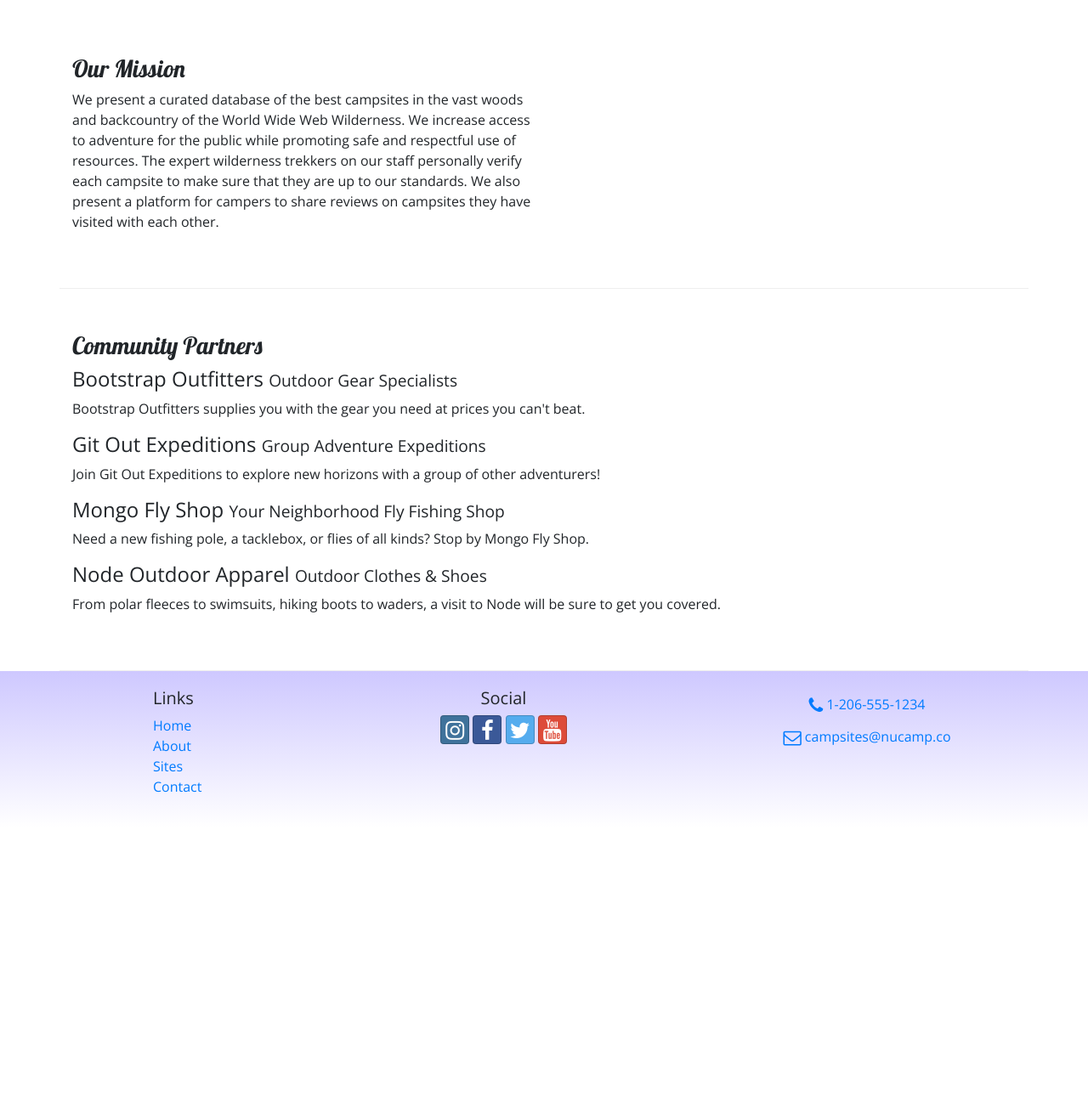
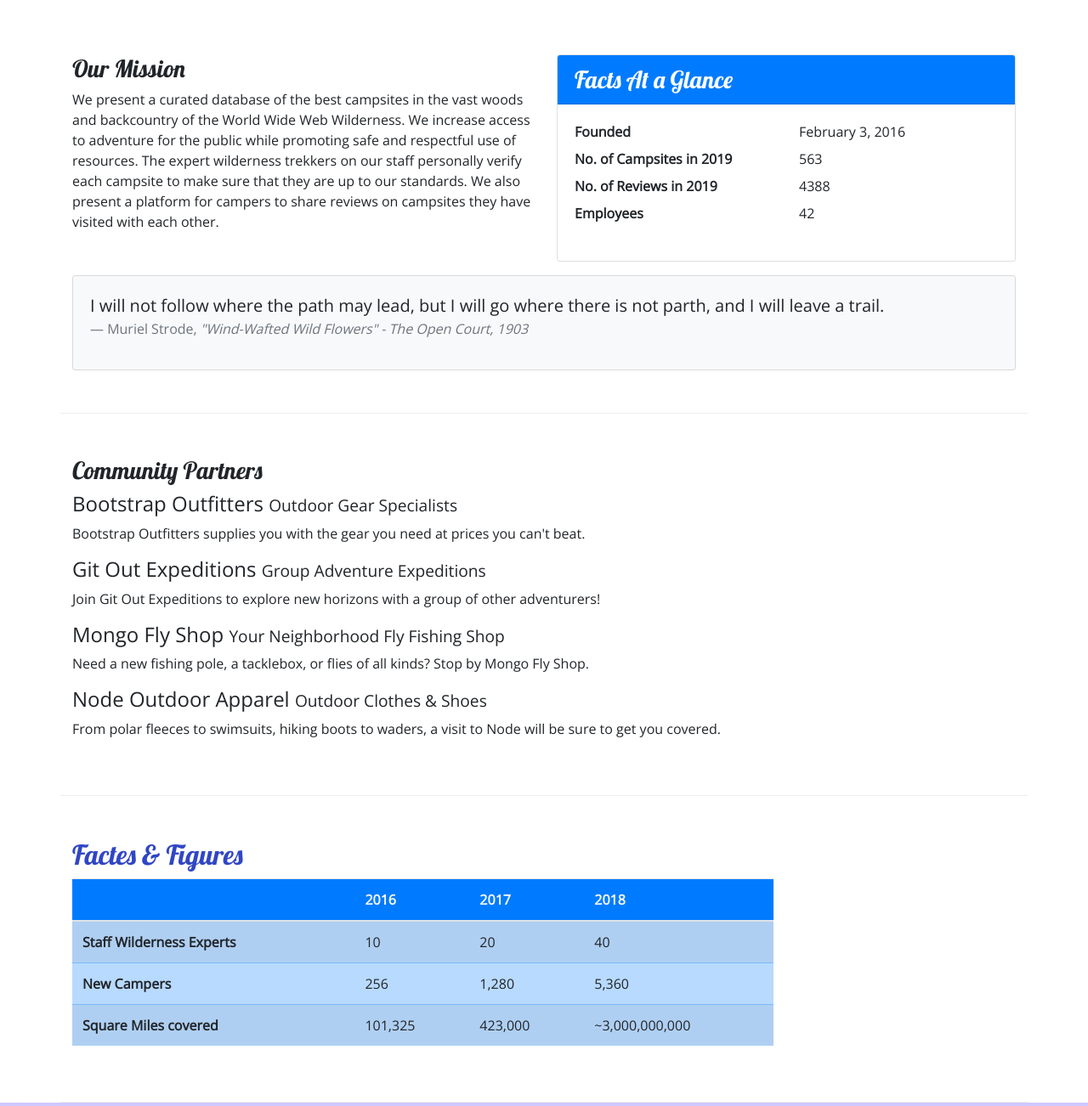
Before and after one commit to Pracasap/Nucampsite, a website: page aboutus.html in a window 1280 px wide. Shown: the part 340-1642 px from the top of the page at 85% size. Before the commit the page ends 1314 px from the top, so only its background shows below. Drawn offline with nearby package versions, Linux system fonts and the light colour scheme.

Commit message:
Tables and Cards

```diff
--- a/aboutus.html
+++ b/aboutus.html
@@ -60,6 +60,34 @@
                 <h3>Our Mission</h3>
                 <p>We present a curated database of the best campsites in the vast woods and backcountry of the World Wide Web Wilderness. We increase access to adventure for the public while promoting safe and respectful use of resources. The expert wilderness trekkers on our staff personally verify each campsite to make sure that they are up to our standards. We also present a platform for campers to share reviews on campsites they have visited with each other.</p>
             </div>
+            <div class="col-sm-6">
+                <div class="card">
+                    <h3 class="card-header bg-primary text-white">Facts At a Glance</h3>
+                    <div class="card-body">
+                        <dl class="row">
+                            <dt class="col-6">Founded</dt>
+                            <dd class="col-6">February 3, 2016</dd>
+                            <dt class="col-6">No. of Campsites in 2019</dt>
+                            <dd class="col-6">563</dd>
+                            <dt class="col-6">No. of Reviews in 2019</dt>
+                            <dd class="col-6">4388</dd>
+                            <dt class="col-6">Employees</dt>
+                            <dd class="col-6">42</dd>
+                        </dl>
+                    </div>
+                </div>
+            </div>
+            <div class="col">
+                <div class="card bg-light mt-3">
+                    <blockquote class="blockquote card-body">
+                        <p class="mb-0">I will not follow where the path may lead, but I will go where there is not parth, and I will leave a trail.</p>
+                        <footer class="blockquote-footer">Muriel Strode,
+                            <cite title="Source Title">"Wind-Wafted Wild Flowers" - The Open Court, 1903
+                            </cite>
+                        </footer>
+                    </blockquote>
+                </div>
+            </div>
         </div>
 
         <div class="row row-content">
@@ -75,9 +103,47 @@
                 <p class="d-none d-sm-block">From polar fleeces to swimsuits, hiking boots to waders, a visit to Node will be sure to get you covered.</p>
             </div>
         </div>
+
+        <div class="row row-content">
+            <div class="col-sm-9">
+                <h2>Factes &amp; Figures </h2>
+                <div class="table-responsive">
+                    <table class="table table-striped">
+                        <thead>
+                            <tr class="bg-primary text-light">
+                                <th></th>
+                                <th>2016</th>
+                                <th>2017</th>
+                                <th>2018</th>
+                            </tr>
+                        </thead>
+                        <tbody class="table-primary">
+                            <tr>
+                                <th>Staff Wilderness Experts</th>
+                                <td>10</td>
+                                <td>20</td>
+                                <td>40</td>
+                            </tr>
+                        <tr>
+                            <th>New Campers</th>
+                            <td>256</td>
+                            <td>1,280</td>
+                            <td>5,360</td>
+                        </tr>
+                        <tr>
+                            <th>Square Miles covered</th>
+                            <td>101,325</td>
+                            <td>423,000</td>
+                            <td>~3,000,000,000</td>
+                        </tr>
+                        </tbody>
+                    </table>
+                </div>
+            </div>
+        </div>
     </div>
 
-    <footer>
+    <footer class="site-footer">
         <div class="container">
             <div class="row">
                 <div class="col-4 col-sm-2 offset-1">
--- a/css/styles.css
+++ b/css/styles.css
@@ -14,7 +14,7 @@ header h2 {
     color: #CEC8FF;
 }
 
-footer {
+.site-footer {
     background-image: linear-gradient(#CEC8FF, white);
     padding: 20px 0;
 }
```
Also changed, not shown: contactus.html (+1 -1 lines), index.html (+1 -1 lines), tableDemo.html (added, +26 -0 lines).
